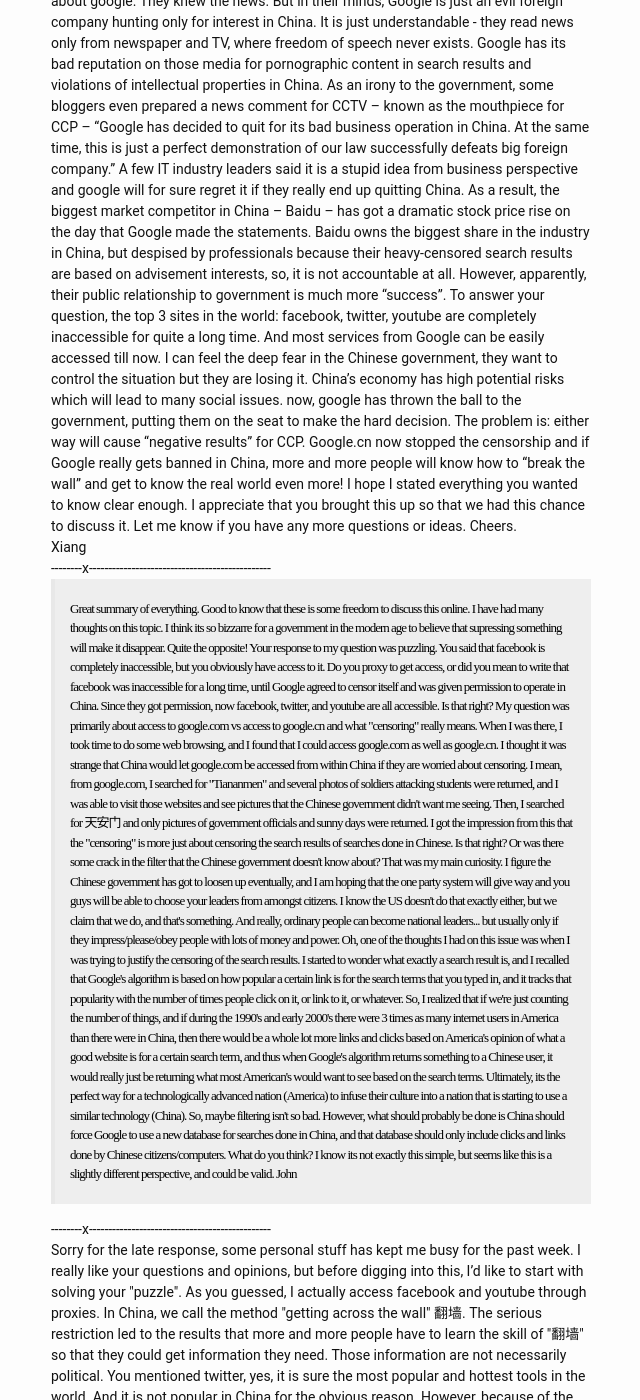
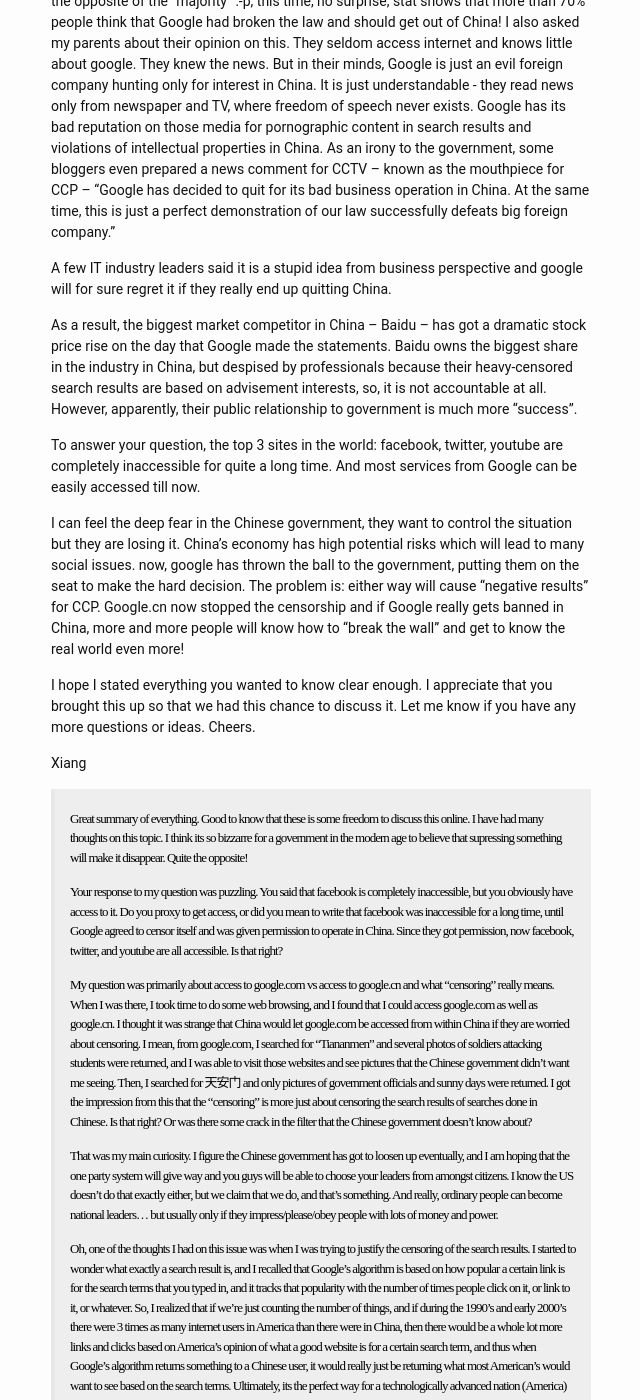
Before and after one commit to leoshcn/leoshcn.github.io, a Jekyll site: the page built from _posts/2010-01-31-letters-to-john.md, in a window 1280 px wide and 1400 px high, scrolled down 782 px. Shown: the whole window, without its empty margins (319-959 px from the left). Built offline with Jekyll 4.4.1, drawn with Linux system fonts in a browser that asks for light colours; some of the changed text lies outside the part shown.

Commit message:
fix format errors

```diff
--- a/_posts/2010-01-31-letters-to-john.md
+++ b/_posts/2010-01-31-letters-to-john.md
@@ -7,18 +7,17 @@
 categories: [friends, GFW, politics, 观点]
 ---
 仲尼兄，亚美利坚人士，与我因其娶走的中国媳妇而结识，最近来信询问有关某国互联网访问限制情况，经仲尼本人同意，把部分内容转贴在这里，希望给其他和他有同样困惑的“互联网霸权主义”国家的人士有所参考：
-<div>
-<blockquote>Xiang,
 
-How's it going? Heard about all the drama with Google trying to go "uncensored" and maybe getting kicked out of China.
+>Xiang,
+>
+>How's it going? Heard about all the drama with Google trying to go "uncensored" and maybe getting kicked out of China.
+>Have you seen any problems so far? When I was there, I was able to get to www.google.com. Can you get to that site now, or can you only use www.google.cn?
+>Very curious,
+>
+> John
 
-Have you seen any problems so far? When I was there, I was able to get to www.google.com. Can you get to that site now, or can you only use www.google.cn?
 
-Very curious,
-
-John</blockquote>
---------x-----------------------------------------------
-<div class="eng">Hi John,
+Hi John,
 Great to hear from you, I  remember you very well.
 The google event triggered a wide discussion in  China. Almost all independent Chinese bloggers posted comments on it, expressing  their anger/ criticize to the government and support to google. Google is highly  recognized among young people in China. They trust it, believe in its “don’t be  evil” culture and, most of all, are very satisfied with its services, even if  the google.cn had been providing censored search results. Today, they believe  the quitting is unavoidable and are getting ready to say farewell to google,  some are backing up their personal contents stored in google docs, gmails and  other places. Some said: “Google, see you in the other side of the great fire  wall”, “Google, go as you will and come back when freedom lights the country” –  In a word, most people I know believe that Google has been doing something  righteous and is a great company with social responsibilty.
 
@@ -36,29 +35,27 @@
 I hope I stated everything you wanted to know  clear enough. I appreciate that you brought this up so that we had this chance  to discuss it. Let me know if you have any more questions or ideas.
 Cheers.
 
-</div>
-<div>Xiang</div>
-<div>--------x-----------------------------------------------</div>
-<div>
-<blockquote>
-<div class="eng">Great summary of everything. Good to  know that these is some freedom to discuss this online. I have had many thoughts  on this topic. I think its so bizzarre for a government in the modern age to  believe that supressing something will make it disappear. Quite the  opposite!
 
+Xiang
+
+
+>Great summary of everything. Good to  know that these is some freedom to discuss this online. I have had many thoughts  on this topic. I think its so bizzarre for a government in the modern age to  believe that supressing something will make it disappear. Quite the  opposite!
+>
 Your response to my question was puzzling. You said that  facebook is completely inaccessible, but you obviously have access to it. Do you  proxy to get access, or did you mean to write that facebook was inaccessible for  a long time, until Google agreed to censor itself and was given permission to  operate in China. Since they got permission, now facebook, twitter, and youtube  are all accessible. Is that right?
-
+>
 My question was primarily about access  to google.com vs access to google.cn and what "censoring" really means. When I  was there, I took time to do some web browsing, and I found that I could access  google.com as well as google.cn. I thought it was strange that China would let  google.com be accessed from within China if they are worried about censoring. I  mean, from google.com, I searched for "Tiananmen" and several photos of soldiers  attacking students were returned, and I was able to visit those websites and see  pictures that the Chinese government didn't want me seeing. Then, I searched for  天安门 and only pictures of government officials and sunny days were returned. I  got the impression from this that the "censoring" is more just about censoring  the search results of searches done in Chinese. Is that right? Or was there some  crack in the filter that the Chinese government doesn't know about?
-
+>
 That  was my main curiosity. I figure the Chinese government has got to loosen up  eventually, and I am hoping that the one party system will give way and you guys  will be able to choose your leaders from amongst citizens. I know the US doesn't  do that exactly either, but we claim that we do, and that's something. And  really, ordinary people can become national leaders... but usually only if they  impress/please/obey people with lots of money and power.
-
+>
 Oh, one of the  thoughts I had on this issue was when I was trying to justify the censoring of  the search results. I started to wonder what exactly a search result is, and I  recalled that Google's algorithm is based on how popular a certain link is for  the search terms that you typed in, and it tracks that popularity with the  number of times people click on it, or link to it, or whatever. So, I realized  that if we're just counting the number of things, and if during the 1990's and  early 2000's there were 3 times as many internet users in America than there  were in China, then there would be a whole lot more links and clicks based on  America's opinion of what a good website is for a certain search term, and thus  when Google's algorithm returns something to a Chinese user, it would really  just be returning what most American's would want to see based on the search  terms. Ultimately, its the perfect way for a technologically advanced nation  (America) to infuse their culture into a nation that is starting to use a  similar technology (China). So, maybe filtering isn't so bad. However, what  should probably be done is China should force Google to use a new database for  searches done in China, and that database should only include clicks and links  done by Chinese citizens/computers.
-
+>
 What do you think? I know its not  exactly this simple, but seems like this is a slightly different perspective,  and could be valid.
-
+>
 John
 
-</div></blockquote>
-</div>
-<div>--------x-----------------------------------------------</div>
-<div>Sorry for the late response, some personal stuff has kept me busy for the past  week.
+
+
+Sorry for the late response, some personal stuff has kept me busy for the past  week.
 
 I really like your questions and opinions, but before digging into  this, I’d like to start with solving your "puzzle".
 
@@ -73,6 +70,3 @@
 I am worried about the future of China,  because more people are starting to get freed on mind in a remarkable speed, but  the government no longer has effective ways to get them back to the age of  ignorance and blindness.
 
 Leo
-
-</div>
-</div>
```
